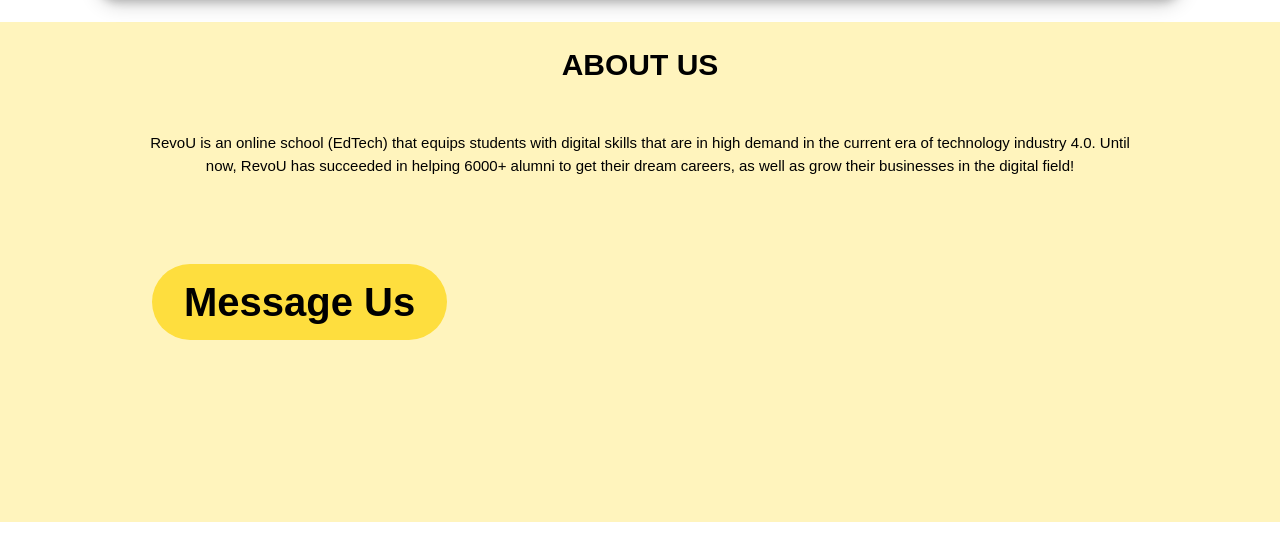
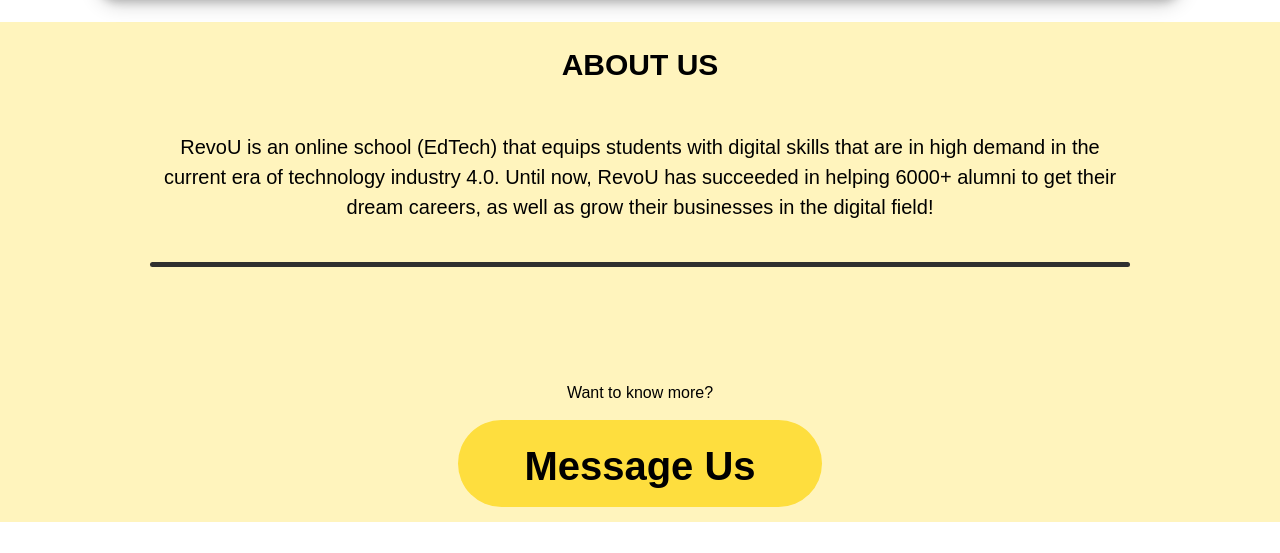
Before and after one commit to Tamatantama/MINI_CODING-PROJECT_REVOU, a plain HTML site: page ourProfile.html in a window 1280 px wide. Shown: the part 944-1497 px from the top of the page. Drawn offline with Linux system fonts and the light colour scheme.

Commit message:
modify some code

```diff
--- a/ourProfile.html
+++ b/ourProfile.html
@@ -53,13 +53,15 @@
                 <div class="about">
                     <div class="about-padding">
                         <div class="about-title"><h1 class="about-title-h1"> ABOUT US </h1>
-                            <p>RevoU is an online school (EdTech) that equips students with digital skills that are
+                            <p class="about-title-p">RevoU is an online school (EdTech) that equips students with digital skills that are
                                 in high demand in the current era of technology industry 4.0.
                                 Until now, RevoU has succeeded in helping 6000+ alumni to get their dream careers,
                                 as well as grow their businesses in the digital field!</p>
                         </div>
+                        <div class="line"></div>
+                        <div class="about-message-question"><h1 class="about-message-question-h1"> Want to know more? </h1></div>
                         <div class="about-message">
-                            <div><a href="messageUs.html" class="button2 message-button" >Message Us</a></div>
+                            <div class="button2 message-button" ><a href="messageUs.html">Message Us</a></div>
                         </div>
 
 
--- a/styles.css
+++ b/styles.css
@@ -33,6 +33,7 @@
 .header-nav {
   background-color: #ffffff;
   overflow: hidden;
+  display: flex;
 }
 
 .header-nav a {
@@ -121,6 +122,7 @@
   width: 100%;
   height: 500px;
 
+
 }
 
 .about-padding {
@@ -134,8 +136,21 @@
 }
 
 .about-title h1{
-  padding: 20px;
+  padding: 20px ;
   font-size: 30px;
+}
+
+.about-title p{
+  font-size: 20px;
+  padding: 0 0 20px 0;
+}
+
+.line {
+  width: 100%;
+  height: 5px;
+  border-radius: 20px;
+  background-color: #2f2f2f;
+
 }
 
 .vision{
@@ -184,15 +199,30 @@
 }
 
 
+.about-message-question {
+  padding-top: 100px;
+  display: flex;
+  justify-content: center;
+}
 
-.about-message {
-  padding-top: 80px;
-  align-content: center;
-  display: flex;
+.about-message-question-h1 {
+  font-weight: normal;
+  font-size: 16px;
 }
-.about-message a {
+
+.about-message{
   font-size: 40px;
   font-weight: bold;
+  justify-content: center;
+  display: flex;
+  padding-bottom: 10px;
+}
+
+.about-message a{
+  text-decoration: none;
+  color: #000000;
+  font-weight: bold;
+
 }
 
 .button2{
@@ -200,12 +230,12 @@
   width: 300px;
   height: 55px;
   border: none;
-  border-radius: 60px;
+  border-radius: 80px;
   color: white;
   padding: 16px 32px;
   text-align: center;
   text-decoration: none;
-  margin: 4px 2px;
+  margin: 2px 2px;
   transition-duration: 0.4s;
   cursor: pointer;
 
@@ -221,6 +251,12 @@
 .message-button:hover {
   background-color: #000000;
   color: #fede3e;
+
+}
+
+.message-button:hover a {
+  color: #fede3e;
+
 }
 
 
@@ -407,3 +443,23 @@
     width: 30px;
     height: 30px;
   }
+
+
+@media only screen and (max-width: 600px) {
+  .header {
+    flex-direction: column;
+    justify-content: center;
+  }
+  .header-nav {
+    flex-direction: column;
+    width: 100%;
+  }
+
+  .header-logo {
+    margin: 10px;
+  }
+
+}
+
+
+  /* Responsive */
```
Also changed, not shown: index.html (+40 -3 lines).
